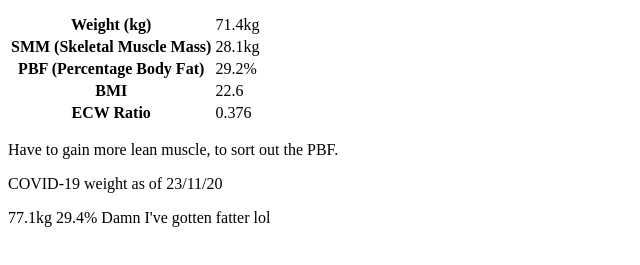
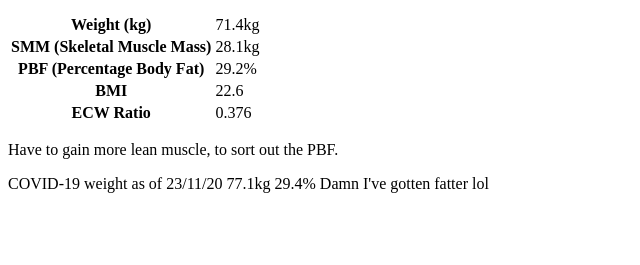
Before and after one commit to raildex1/israaqswole.github.io, a plain HTML site: page index.html in a window 1280 px wide. Shown: the part 101-366 px from the top of the page, without its empty margins (0-640 px from the left). Drawn offline with Linux system fonts and the light colour scheme.

Commit message:
Update index.html

```diff
--- a/index.html
+++ b/index.html
@@ -31,10 +31,10 @@
 
 <p>Have to gain more lean muscle, to sort out the PBF.</p>
 
-<p>COVID-19 weight as of 23/11/20</p>
+<p>COVID-19 weight as of 23/11/20
     77.1kg
     29.4%
     Damn I've gotten fatter lol
-
+    </p>
 </body>
 </html>
```
